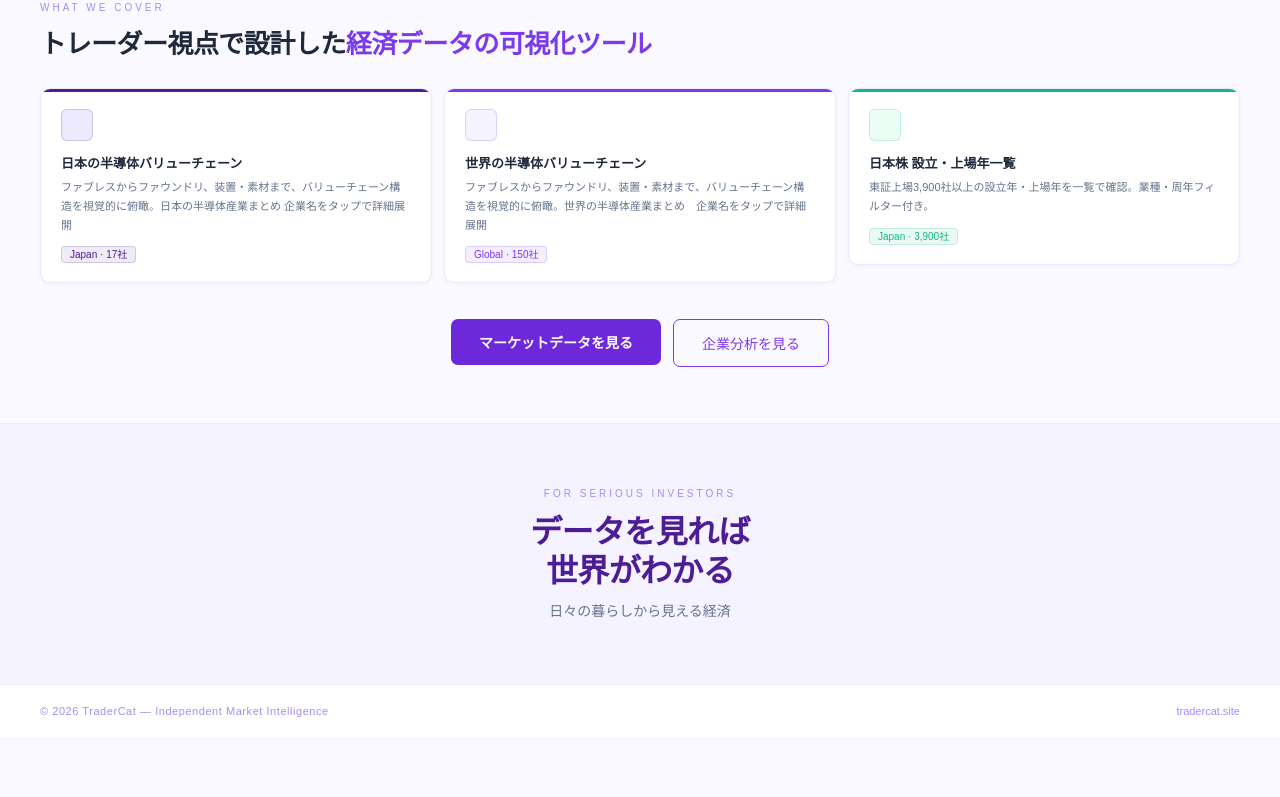
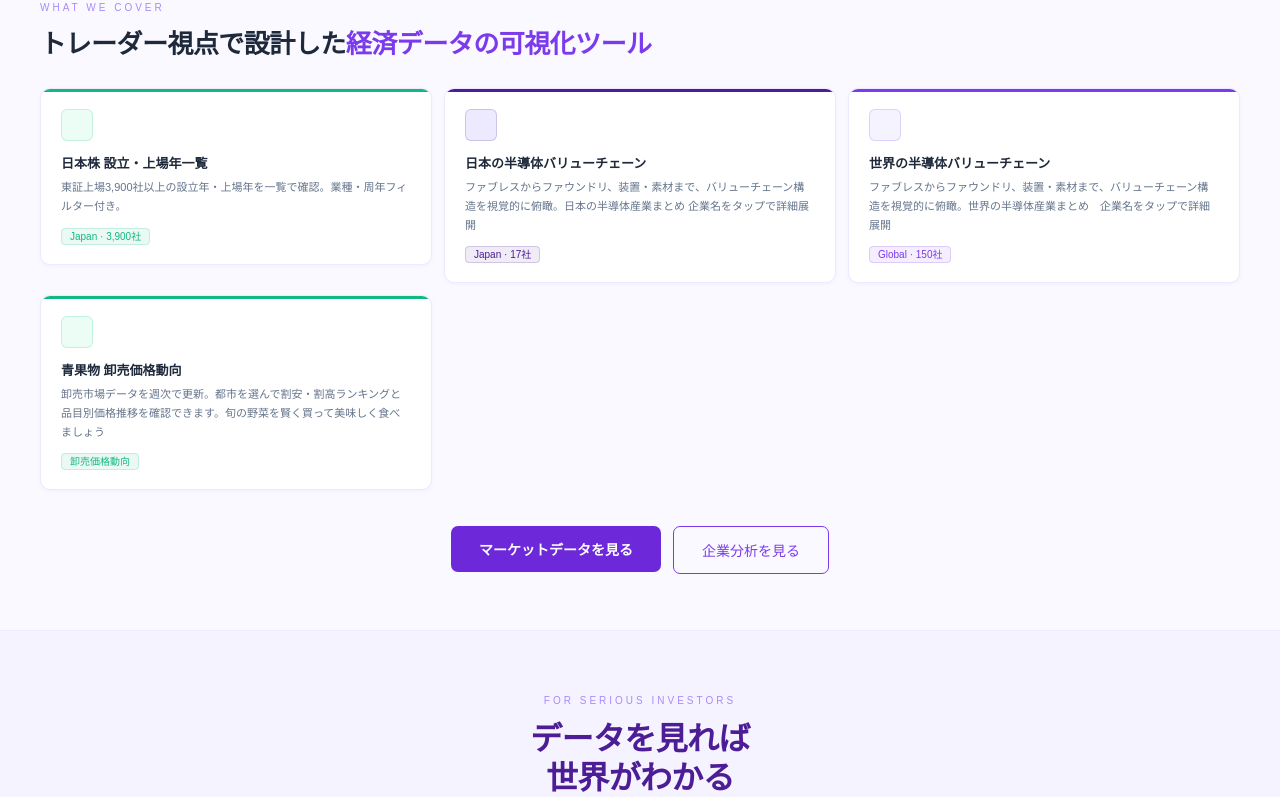
Before and after one commit to miho1031/top, a React (Vite) app: page / in a window 1280 px wide. Shown: the part 1058-1855 px from the top of the page. Before the commit the page ends 1795 px from the top, so only its background shows below. Built offline with nearby package versions, Linux system fonts and the light colour scheme.

Commit message:
Update App.jsx

```diff
--- a/src/App.jsx
+++ b/src/App.jsx
@@ -181,9 +181,10 @@ function ChartHero() {
 }
 
 const features = [
+   { color: "#10b981", bg: "#ecfdf5", title: "日本株 設立・上場年一覧", body: "東証上場3,900社以上の設立年・上場年を一覧で確認。業種・周年フィルター付き。", tag: "Japan · 3,900社", url: "https://tradercat.site/report/show_japanmarket.php" },
   { color: "#4c1d95", bg: "#ede9fe", title: "日本の半導体バリューチェーン", body: "ファブレスからファウンドリ、装置・素材まで、バリューチェーン構造を視覚的に俯瞰。日本の半導体産業まとめ 企業名をタップで詳細展開", tag: "Japan · 17社", url: "https://japansemicondu.netlify.app/" },
   { color: "#7c3aed", bg: "#f5f3ff", title: "世界の半導体バリューチェーン", body: "ファブレスからファウンドリ、装置・素材まで、バリューチェーン構造を視覚的に俯瞰。世界の半導体産業まとめ　企業名をタップで詳細展開", tag: "Global · 150社", url: "https://teal-melomakarona-306990.netlify.app/" },
-  { color: "#10b981", bg: "#ecfdf5", title: "日本株 設立・上場年一覧", body: "東証上場3,900社以上の設立年・上場年を一覧で確認。業種・周年フィルター付き。", tag: "Japan · 3,900社", url: "https://tradercat.site/report/show_japanmarket.php" },
+ { color: "#10b981", bg: "#ecfdf5", title: "青果物 卸売価格動向", body: "卸売市場データを週次で更新。都市を選んで割安・割高ランキングと品目別価格推移を確認できます。旬の野菜を賢く買って美味しく食べましょう", tag: "卸売価格動向", url: "https://tradercat.site/report/show_maff_vege.php" },
 ];
 
 export default function App() {
```
